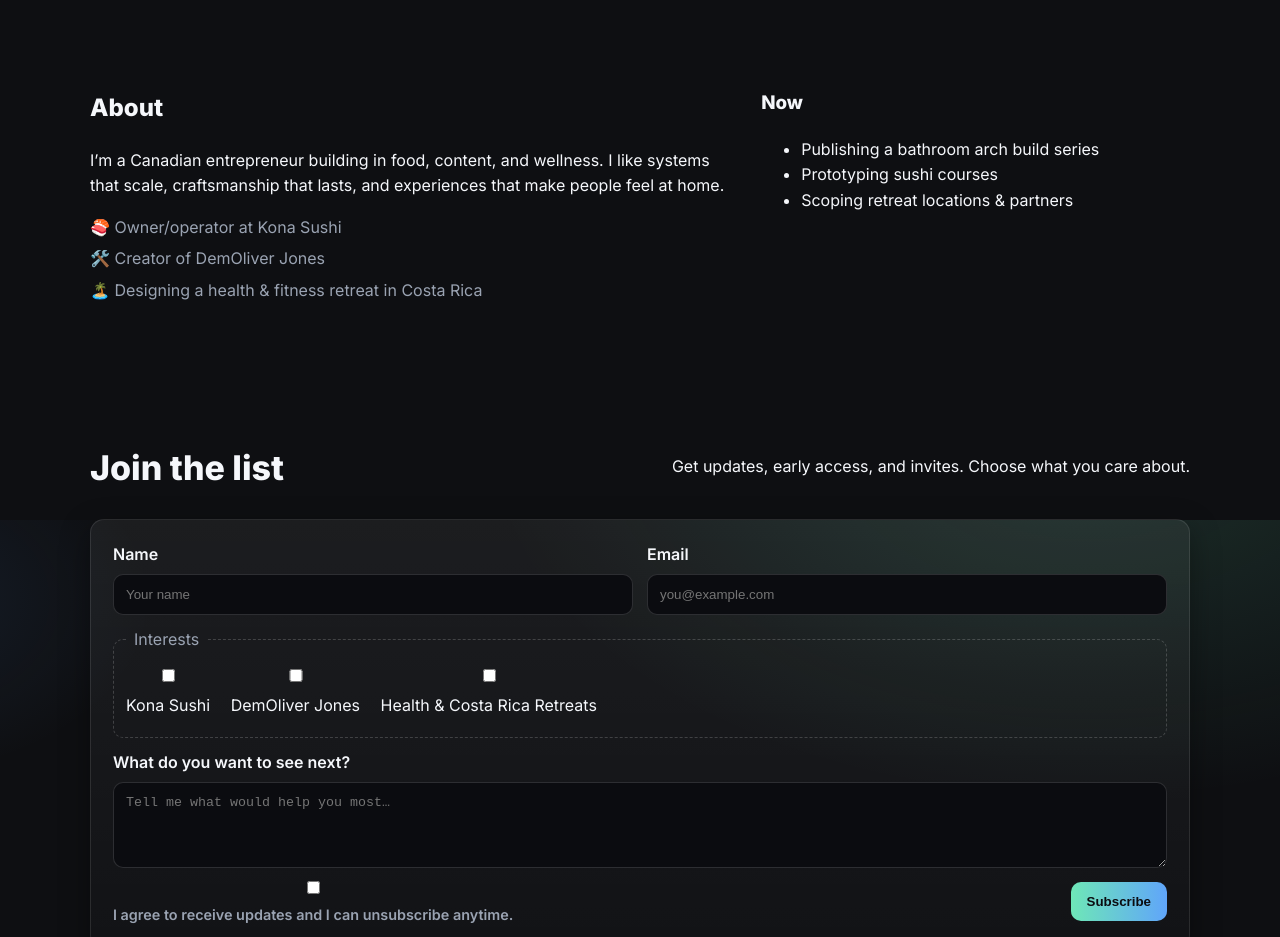
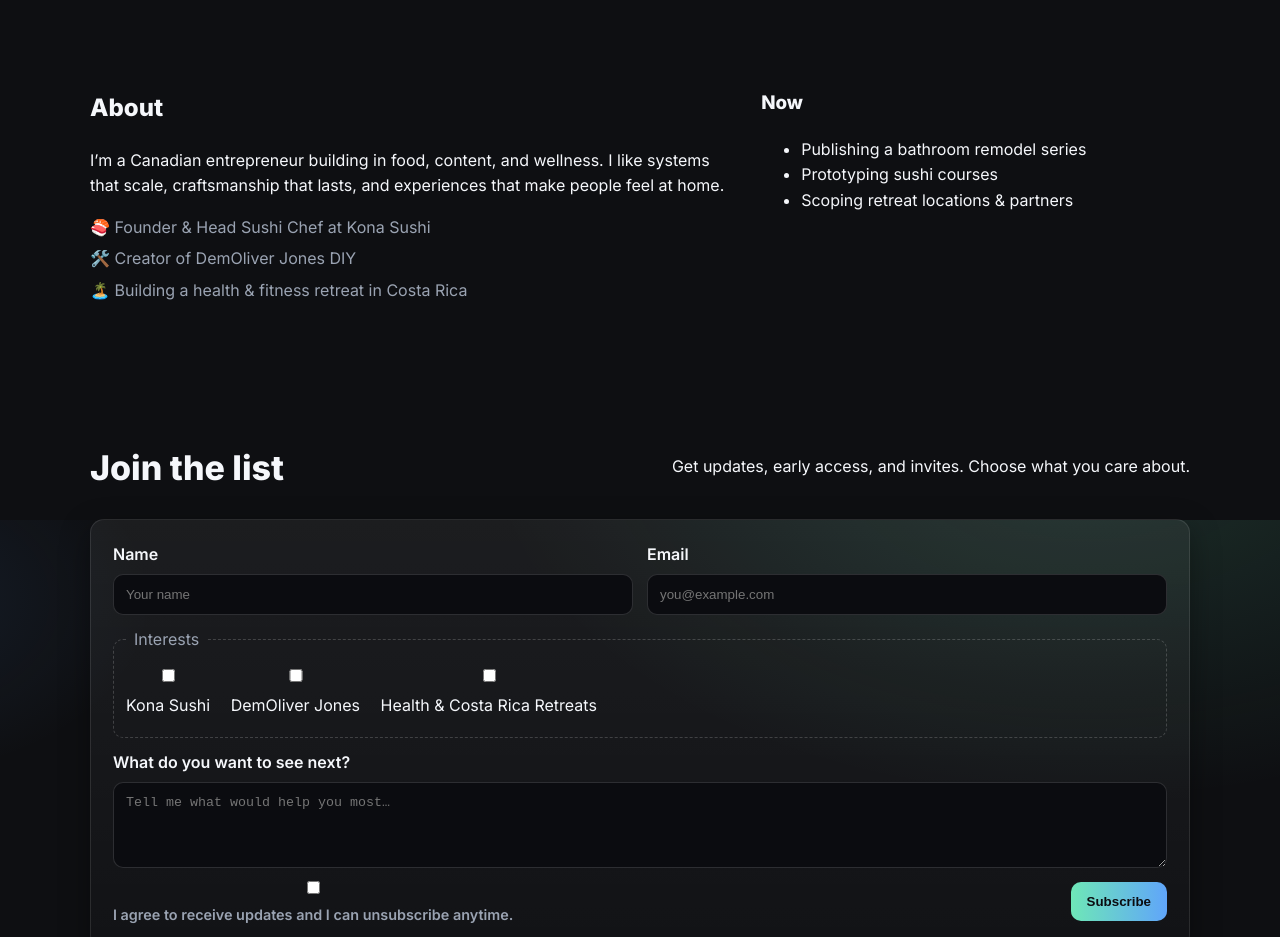
Before and after one commit to jordanjamesnicholls-bot/Jordan-Nicholls, a plain HTML site: page jordan-personal-brand-repo/index.html in a window 1280 px wide. Shown: the part 1880-2817 px from the top of the page. Drawn offline with nearby package versions, Linux system fonts and the light colour scheme.

Commit message:
Update index.html

```diff
--- a/jordan-personal-brand-repo/index.html
+++ b/jordan-personal-brand-repo/index.html
@@ -130,15 +130,15 @@
         <h2>About</h2>
         <p>I’m a Canadian entrepreneur building in food, content, and wellness. I like systems that scale, craftsmanship that lasts, and experiences that make people feel at home.</p>
         <ul class="bullets">
-          <li>🍣 Owner/operator at Kona Sushi</li>
-          <li>🛠️ Creator of DemOliver Jones</li>
-          <li>🏝️ Designing a health & fitness retreat in Costa Rica</li>
+          <li>🍣 Founder & Head Sushi Chef at Kona Sushi</li>
+          <li>🛠️ Creator of DemOliver Jones DIY</li>
+          <li>🏝️ Building a health & fitness retreat in Costa Rica</li>
         </ul>
       </div>
       <div class="about-card">
         <h3>Now</h3>
         <ul class="checklist">
-          <li>Publishing a bathroom arch build series</li>
+          <li>Publishing a bathroom remodel series</li>
           <li>Prototyping sushi courses</li>
           <li>Scoping retreat locations & partners</li>
         </ul>
```
